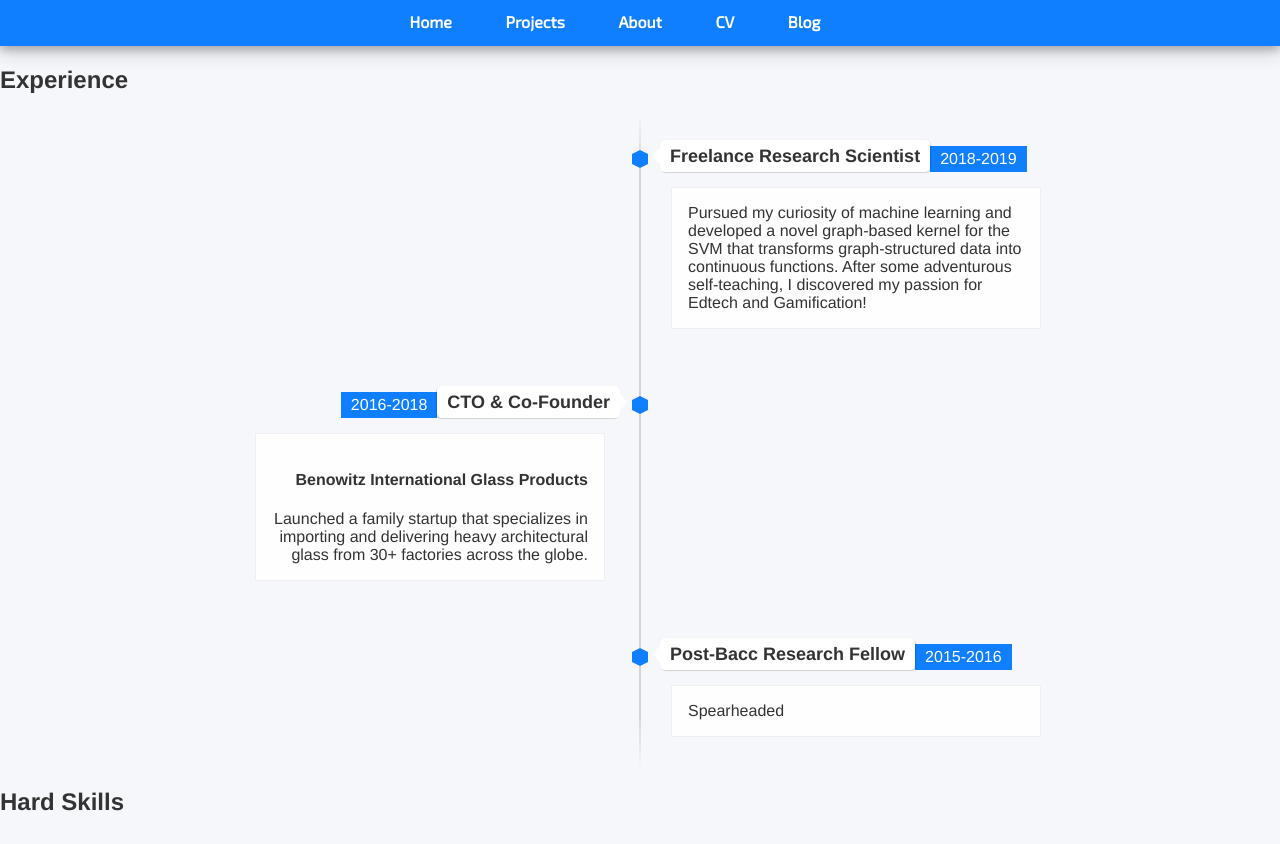
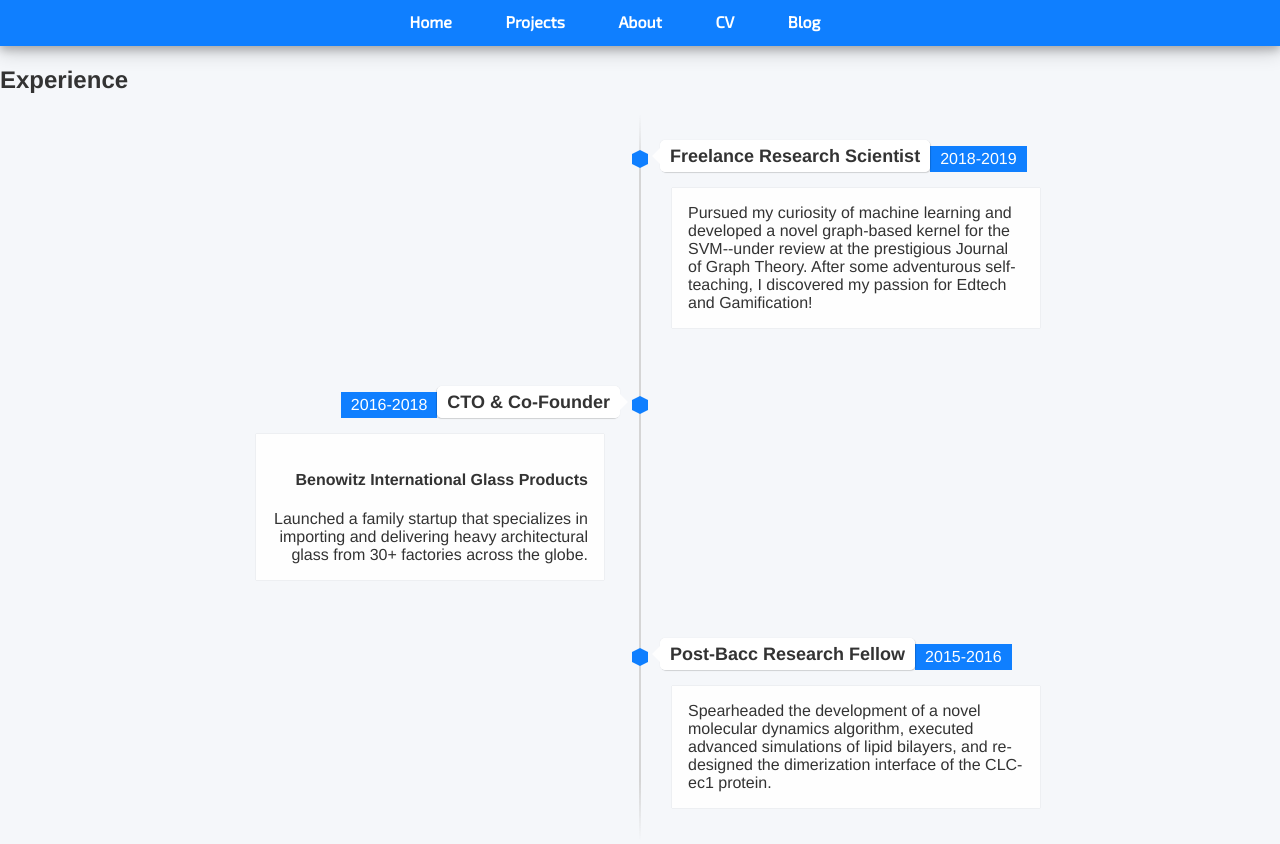
Before and after one commit to mayabenowitz/mayabenowitz.github.io, a Jekyll site: the page built from index.html, in a window 1280 px wide and 900 px high, scrolled down 848 px, cut to the strip 56-900 px from the top of the window. Built offline with Jekyll 4.4.1, drawn with Linux system fonts in a browser that asks for light colours; nearby versions of some CDN libraries.

Commit message:
Update index.html

```diff
--- a/index.html
+++ b/index.html
@@ -16,7 +16,7 @@ title: Maya Benowitz
         <span class="flag">Freelance Research Scientist</span>
         <span class="time-wrapper"><span class="time">2018-2019</span></span>
       </div>
-      <div class="desc">Pursued my curiosity of machine learning and developed a novel graph-based kernel for the SVM that transforms graph-structured data into continuous functions.
+      <div class="desc">Pursued my curiosity of machine learning and developed a novel graph-based kernel for the SVM--under review at the prestigious Journal of Graph Theory.
       After some adventurous self-teaching, I discovered my passion for Edtech and Gamification!
       </div>
     </div>
@@ -44,7 +44,7 @@ title: Maya Benowitz
         <span class="flag">Post-Bacc Research Fellow</span>
         <span class="time-wrapper"><span class="time">2015-2016</span></span>
       </div>
-      <div class="desc">Spearheaded</div>
+      <div class="desc">Spearheaded the development of a novel molecular dynamics algorithm, executed advanced simulations of lipid bilayers, and re-designed the dimerization interface of the CLC-ec1 protein.</div>
     </div>
   </li>
 </ul>
```
